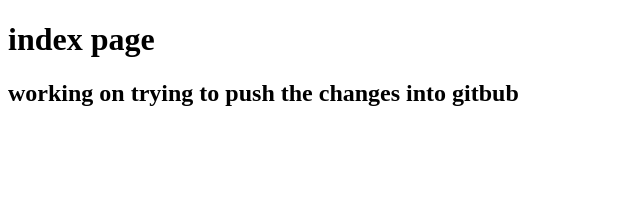
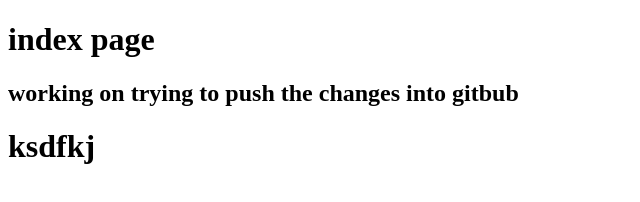
Before and after one commit to UmeshModamdarulu/Demo, a plain HTML site: page index.html in a window 1280 px wide. Shown: the whole page, without its empty margins (0-640 px from the left). Drawn offline with Linux system fonts and the light colour scheme.

Commit message:
added h1

```diff
--- a/index.html
+++ b/index.html
@@ -8,5 +8,6 @@
 <body>
     <h1>index page</h1>
     <h2>working on trying to push the changes into gitbub</h2>
+    <h1>ksdfkj</h1>
 </body>
 </html>
```
